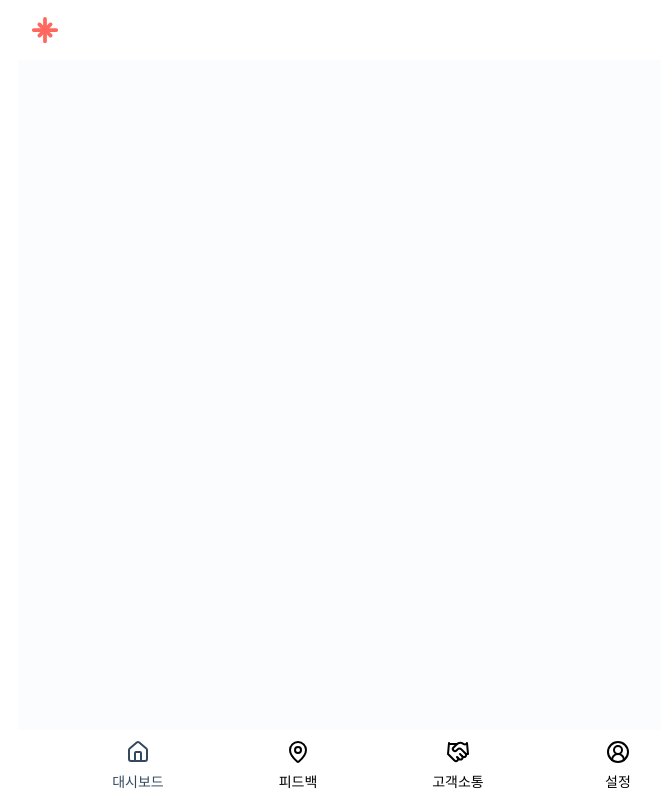
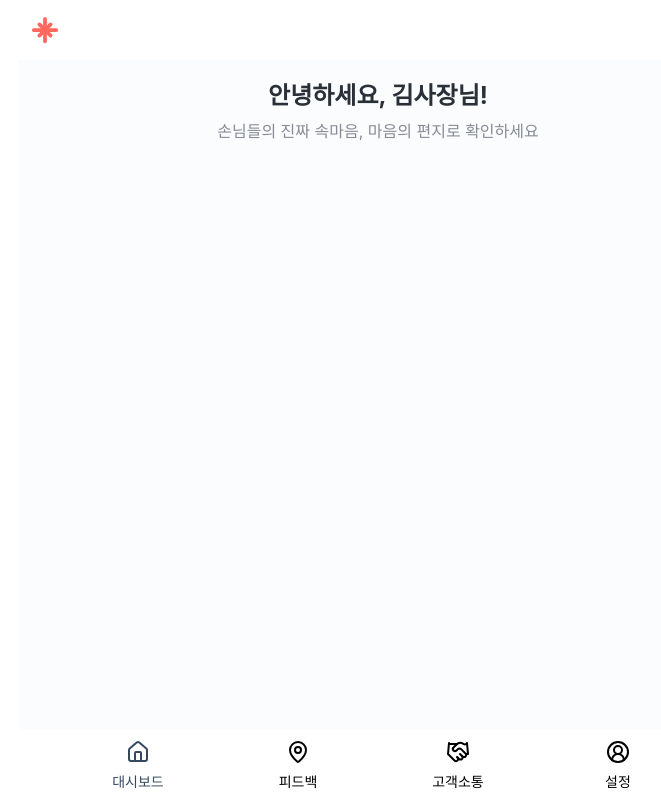
Before and after one commit to MOAMOA-K/MOAMOA-FE, a React (Vite) app: page /owner in a window 1280 px wide. Shown: the whole page, without its empty margins (262-923 px from the left). Built offline with nearby package versions, Linux system fonts and the light colour scheme; a web font is replaced by a local one.

Commit message:
feat: 메인 페이지 information 컴포넌트 공용으로 수정

```diff
--- a/src/pages/main/components/InformationSection.tsx
+++ b/src/pages/main/components/InformationSection.tsx
@@ -1,10 +1,15 @@
 import styled from '@emotion/styled';
 
-const InformationSection = () => {
+type InformationSectionProps = {
+  userName: string;
+  content: string;
+};
+
+const InformationSection = ({ userName, content }: InformationSectionProps) => {
   return (
     <Container>
-      <Title>안녕하세요, 김민준님! </Title>
-      <Content>오늘도 더 나은 대학가를 함께 만들어가요</Content>
+      <Title>안녕하세요, {userName}님! </Title>
+      <Content>{content}</Content>
     </Container>
   );
 };
--- a/src/pages/main/customer/CustomerMainPage.tsx
+++ b/src/pages/main/customer/CustomerMainPage.tsx
@@ -10,7 +10,10 @@ const CustomerMainPage = () => {
   return (
     <>
       <Main>
-        <InformationSection />
+        <InformationSection
+          userName='김민준'
+          content='오늘도 더 나은 대학가를 함께 만들어가요'
+        />
         <DashboardSection />
         <LetterSection />
         <FeedbackSection />
--- a/src/pages/main/owner/OwnerMainPage.tsx
+++ b/src/pages/main/owner/OwnerMainPage.tsx
@@ -1,11 +1,17 @@
 import NavigationOwner from '@/components/layout/NavigationOwner';
 import { HEADER_HEIGHT, NAV_HEIGHT } from '@/constants/number';
 import styled from '@emotion/styled';
+import InformationSection from '../components/InformationSection';
 
 const OwnerMainPage = () => {
   return (
     <>
-      <Main></Main>
+      <Main>
+        <InformationSection
+          userName='김사장'
+          content='손님들의 진짜 속마음, 마음의 편지로 확인하세요'
+        />
+      </Main>
       <NavigationOwner />
     </>
   );
```
